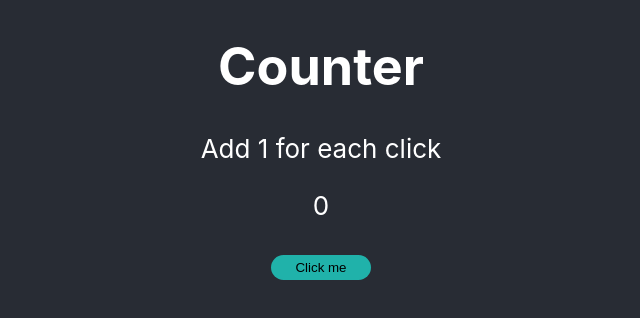
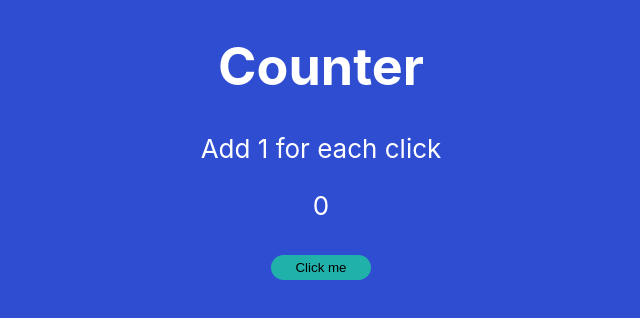
Before and after one commit to ivansu995/demo-app, a React (Create React App) app: page / in a window 1280 px wide. Shown: the top 318 px of the page, without its empty margins (319-959 px from the left). Built offline with nearby package versions, Linux system fonts and the light colour scheme.

Commit message:
Canged bg color

```diff
--- a/src/App.css
+++ b/src/App.css
@@ -14,7 +14,8 @@
 }
 
 .App-header {
-  background-color: #282c34;
+  /* background-color: #282c34; */
+  background-color: rgb(47, 77, 209);
   min-height: 100vh;
   display: flex;
   /* flex-direction: column; */
```
